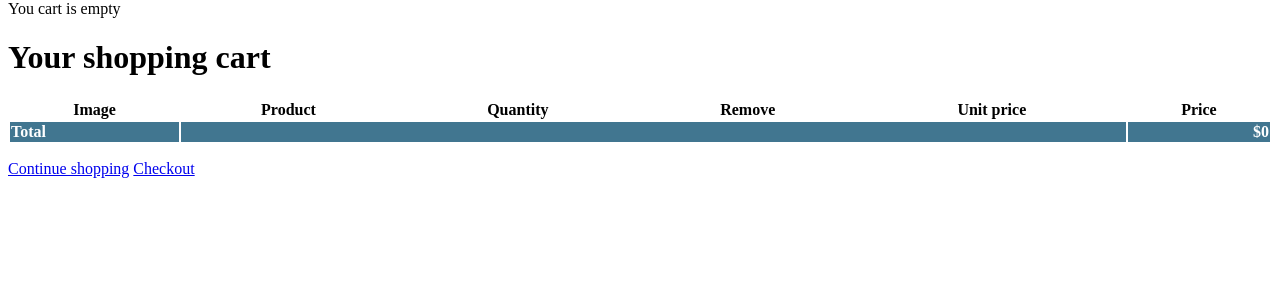
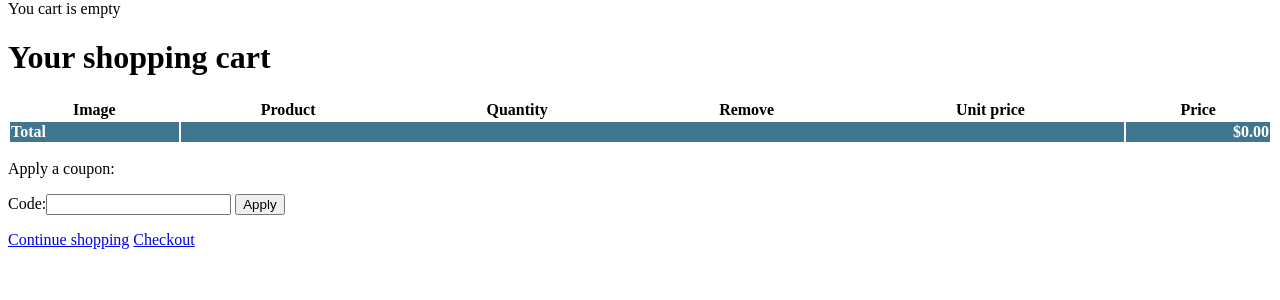
Before and after one commit to cicekhayri/simple-django-webshop, a Django app: page /cart/ in a window 1280 px wide. Shown: the part 26-326 px from the top of the page. Run offline with Django 3.2, Linux system fonts and the light colour scheme.

Commit message:
coupon view/templates works

```diff
--- a/cart/cart.py
+++ b/cart/cart.py
@@ -2,6 +2,7 @@ from decimal import Decimal
 from django.conf import settings
 
 from shop.models import Product
+from coupons.models import Coupon
 
 
 class Cart(object):
@@ -16,6 +17,7 @@ class Cart(object):
             # save an empty cart in the session
             cart = self.session[settings.CART_SESSION_ID] = {}
         self.cart = cart
+        self.coupon_id = self.session.get('coupon_id')
 
     def add(self, product, quantity=1, update_quantity=False):
         """
@@ -75,3 +77,17 @@ class Cart(object):
         # empty cart
         self.session[settings.CART_SESSION_ID] = {}
         self.session.modified = True
+
+    @property
+    def coupon(self):
+        if self.coupon_id:
+            return Coupon.objects.get(id=self.coupon_id)
+        return None
+
+    def get_discount(self):
+        if self.coupon:
+            return (self.coupon.discount / Decimal('100')) * self.get_total_price()
+        return Decimal('0')
+
+    def get_total_price_after_discount(self):
+        return self.get_total_price() - self.get_discount()
--- a/cart/templates/cart/detail.html
+++ b/cart/templates/cart/detail.html
@@ -42,13 +42,39 @@
                     </tr>
                 {% endwith %}
             {% endfor %}
+            {% if cart.coupon %}
+                <tr class="subtotal">
+                    <td>Subtoal</td>
+                    <td colspan="4"></td>
+                    <td class="num">${{ cart.get_total_price }}</td>
+                </tr>
+                <tr>
+                    <td>
+                        "{{ cart.coupon.code }}" coupon
+                        ({{ cart.coupon.discount }}% off)
+                    </td>
+                    <td colspan="4"></td>
+                    <td class="num neg">
+                        - ${{ cart.get_discount|floatformat:"2" }}
+                    </td>
+                </tr>
+            {% endif %}
             <tr class="total">
                 <td>Total</td>
                 <td colspan="4"></td>
-                <td class="num">${{ cart.get_total_price }}</td>
+                <td class="num">
+                    ${{ cart.get_total_price_after_discount|floatformat:"2" }}
+                </td>
             </tr>
         </tbody>
     </table>
+    <p>Apply a coupon:</p>
+    <form action="{% url "coupons:apply" %}" method="post">
+        {{ coupon_apply_form }}
+        <input type="submit" value="Apply">
+        {% csrf_token %}
+    </form>
+
     <p class="text-right">
         <a href="{% url "shop:product_list" %}" class="button light">Continue shopping</a>
         <a href="{% url "orders:order_create" %}" class="button">Checkout</a>
--- a/cart/views.py
+++ b/cart/views.py
@@ -4,7 +4,9 @@ from django.views.decorators.http import require_POST
 from shop.models import Product
 
 from .cart import Cart
+
 from .forms import CartAddProductForm
+from coupons.forms import CouponApplyForm
 
 
 @require_POST
@@ -28,7 +30,10 @@ def cart_detail(request):
         item['update_quantity_form'] = CartAddProductForm(
                                 initial={'quantity': item['quantity'],
                                 'update': True})
-    return render(request, 'cart/detail.html', {'cart': cart})
+    coupon_apply_form = CouponApplyForm()
+
+    return render(request, 'cart/detail.html', {'cart': cart,
+                                                'coupon_apply_form': coupon_apply_form})
 
 
 def cart_remove(request, product_id):
```
Also changed, not shown: orders/models.py (+11 -0 lines), orders/templates/orders/order/create.html (+7 -1 lines), db.sqlite3.
